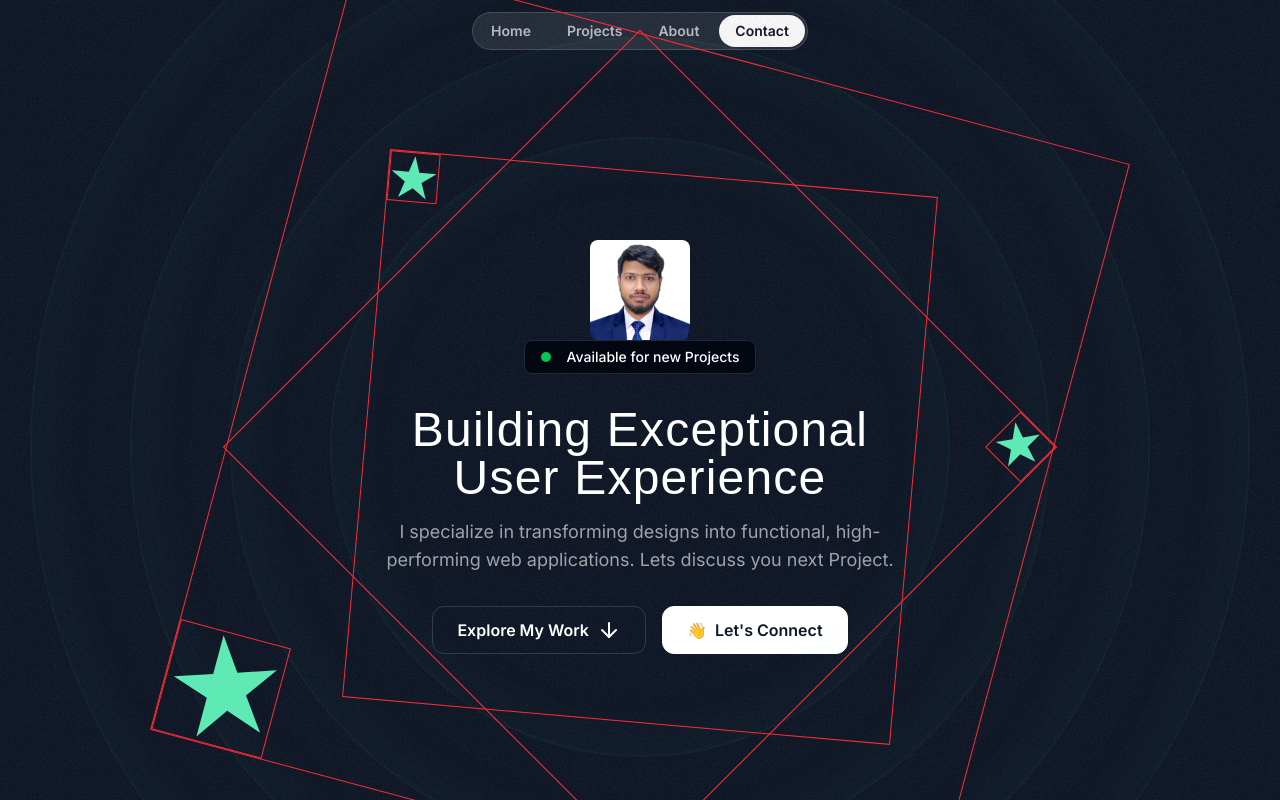
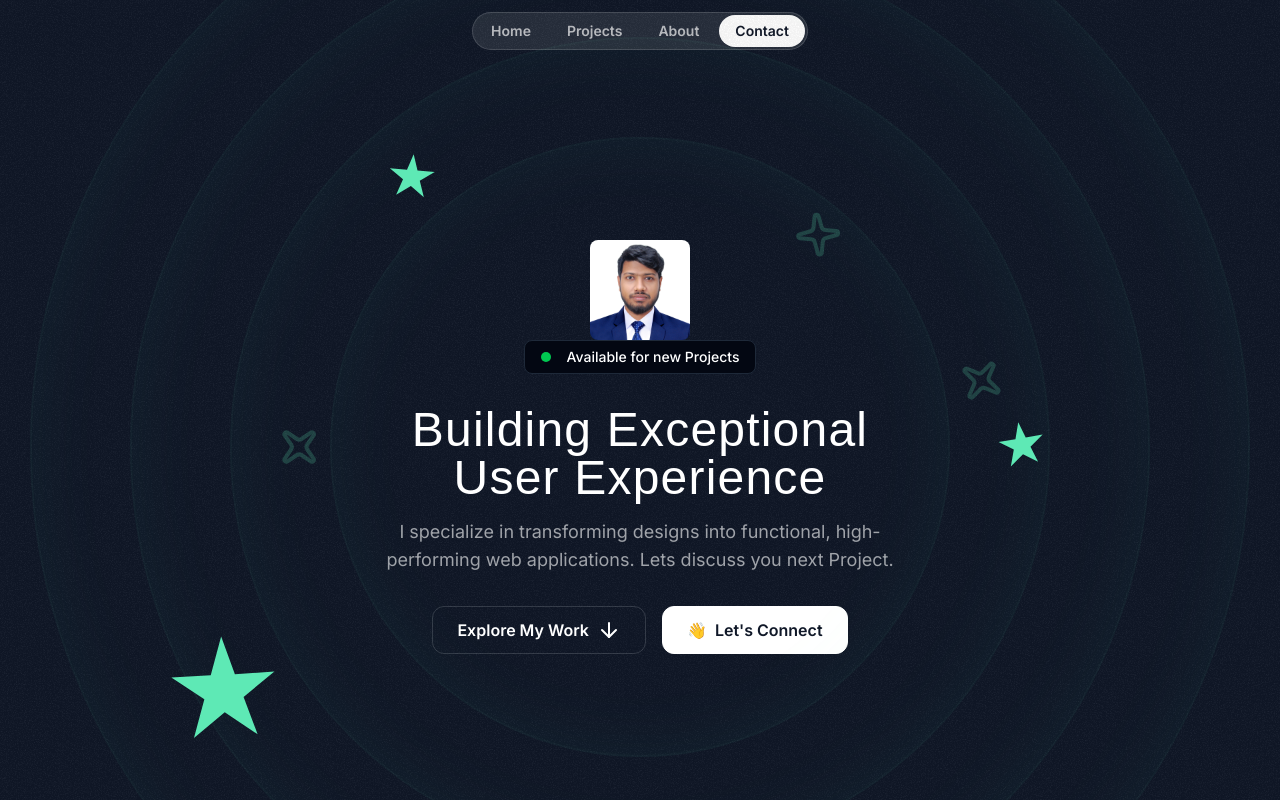
Before and after one commit to redwanhasan07208212/redwan-portfolio, a Next.js app: page / in a window 1280 px wide. Shown: the top 800 px of the page. Built offline with nearby package versions, Linux system fonts and the light colour scheme; a web font is replaced by a local one.

Commit message:
in the hero section sparkle icon added

```diff
--- a/src/components/hero-orbit.tsx
+++ b/src/components/hero-orbit.tsx
@@ -8,14 +8,14 @@ const HeroOrbit = ({
   return (
     <div className="absolute left-1/2 top-1/2 -translate-x-1/2 -translate-y-1/2">
       <div
-        className="border border-red-500 rotate-45"
+        className=" rotate-45"
         style={{
           transform: `rotate(${rotation}deg)`,
           height: `${size}px`,
           width: `${size}px`,
         }}
       >
-        <div className="border border-red-500 inline-flex ">{children}</div>
+        <div className=" inline-flex ">{children}</div>
       </div>
     </div>
   );
--- a/src/sections/Hero.tsx
+++ b/src/sections/Hero.tsx
@@ -1,6 +1,6 @@
 import React from "react";
 import redwan from "@/assets/images/redwan.jpg";
-import { ArrowDown } from "lucide-react";
+import { ArrowDown, Sparkle } from "lucide-react";
 import Image from "next/image";
 import grainImg from "@/assets/images/grain.jpg";
 import { IoStarSharp } from "react-icons/io5";
@@ -25,6 +25,18 @@ export const HeroSection = () => {
       </HeroOrbit>
       <HeroOrbit size={590} rotation={90}>
         <IoStarSharp className="size-12 text-emerald-300" />
+      </HeroOrbit>
+      <HeroOrbit size={540} rotation={79}>
+        <Sparkle className="size-12 text-emerald-300/20" />
+      </HeroOrbit>
+      <HeroOrbit size={440} rotation={40}>
+        <Sparkle className="size-12 text-emerald-300/20" />
+      </HeroOrbit>
+      <HeroOrbit size={530} rotation={-90}>
+        <Sparkle className="size-12 text-emerald-300/20" />
+      </HeroOrbit>
+      <HeroOrbit size={710} rotation={150}>
+        <Sparkle className="size-12 text-emerald-300/20" />
       </HeroOrbit>
 
       <div className="container">
```
